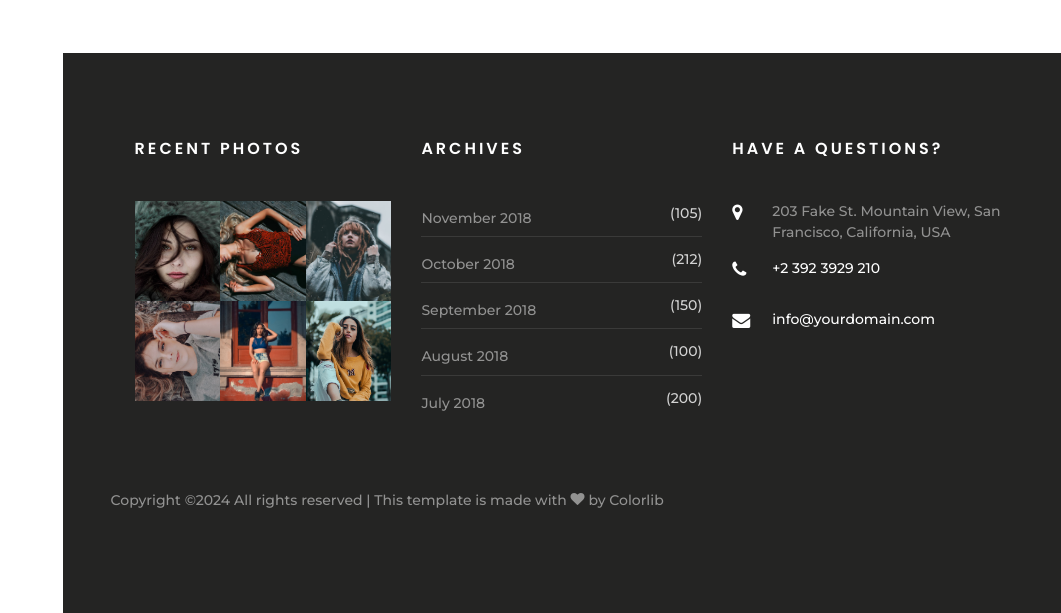
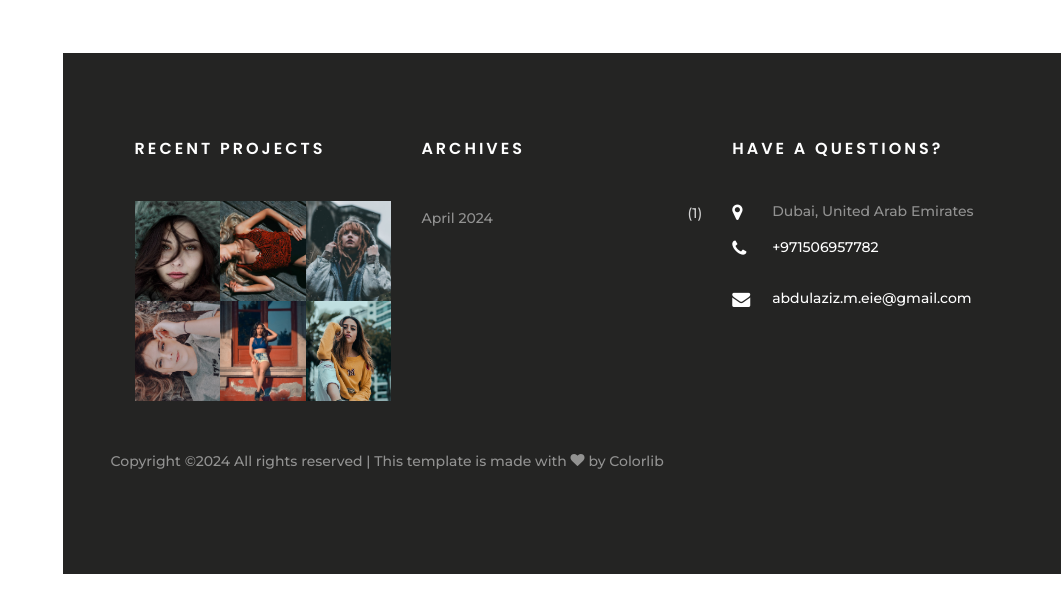
Before and after one commit to abdulazizm/abdulazizm.github.io, a plain HTML site: page contact.html in a window 1280 px wide. Shown: the part 1139-1752 px from the top of the page, without its empty margins (219-1280 px from the left). After the commit the page ends 1713 px from the top, so only its background shows below. Drawn offline with Linux system fonts and the light colour scheme; some packages are replaced by stand-ins of ours; no server answers; files whose address does not match are found by name; a web font is replaced by a local one.

Commit message:
Update contact.html

```diff
--- a/contact.html
+++ b/contact.html
@@ -129,7 +129,7 @@
 	        <div class="row mb-5">
 	          <div class="col-md">
 	            <div class="ftco-footer-widget mb-4 ml-md-4">
-	              <h2 class="ftco-heading-2">Recent Photos</h2>
+	              <h2 class="ftco-heading-2">Recent Projects</h2>
 	              <ul class="list-unstyled photo">
 	                <li><a href="#" class="img" style="background-image: url(images/image_1.jpg);"></a></li>
 	                <li><a href="#" class="img" style="background-image: url(images/image_2.jpg);"></a></li>
@@ -144,11 +144,7 @@
 	             <div class="ftco-footer-widget mb-4">
 	              <h2 class="ftco-heading-2">Archives</h2>
 	              <ul class="list-unstyled categories">
-	              	<li><a href="#">November 2018 <span>(105)</span></a></li>
-	              	<li><a href="#">October 2018 <span>(212)</span></a></li>
-	                <li><a href="#">September 2018 <span>(150)</span></a></li>
-	                <li><a href="#">August 2018 <span>(100)</span></a></li>
-	                <li><a href="#">July 2018 <span>(200)</span></a></li>
+	              	<li><a href="#">April 2024 <span>(1)</span></a></li>
 	              </ul>
 	            </div>
 	          </div>
@@ -157,9 +153,9 @@
 	            	<h2 class="ftco-heading-2">Have a Questions?</h2>
 	            	<div class="block-23 mb-3">
 		              <ul>
-		                <li><span class="icon icon-map-marker"></span><span class="text">203 Fake St. Mountain View, San Francisco, California, USA</span></li>
-		                <li><a href="#"><span class="icon icon-phone"></span><span class="text">+2 392 3929 210</span></a></li>
-		                <li><a href="#"><span class="icon icon-envelope"></span><span class="text">info@yourdomain.com</span></a></li>
+		                <li><span class="icon icon-map-marker"></span><span class="text">Dubai, United Arab Emirates</span></li>
+		                <li><a href="#"><span class="icon icon-phone"></span><span class="text">+971506957782</span></a></li>
+		                <li><a href="#"><span class="icon icon-envelope"></span><span class="text">abdulaziz.m.eie@gmail.com</span></a></li>
 		              </ul>
 		            </div>
 	            </div>
```
